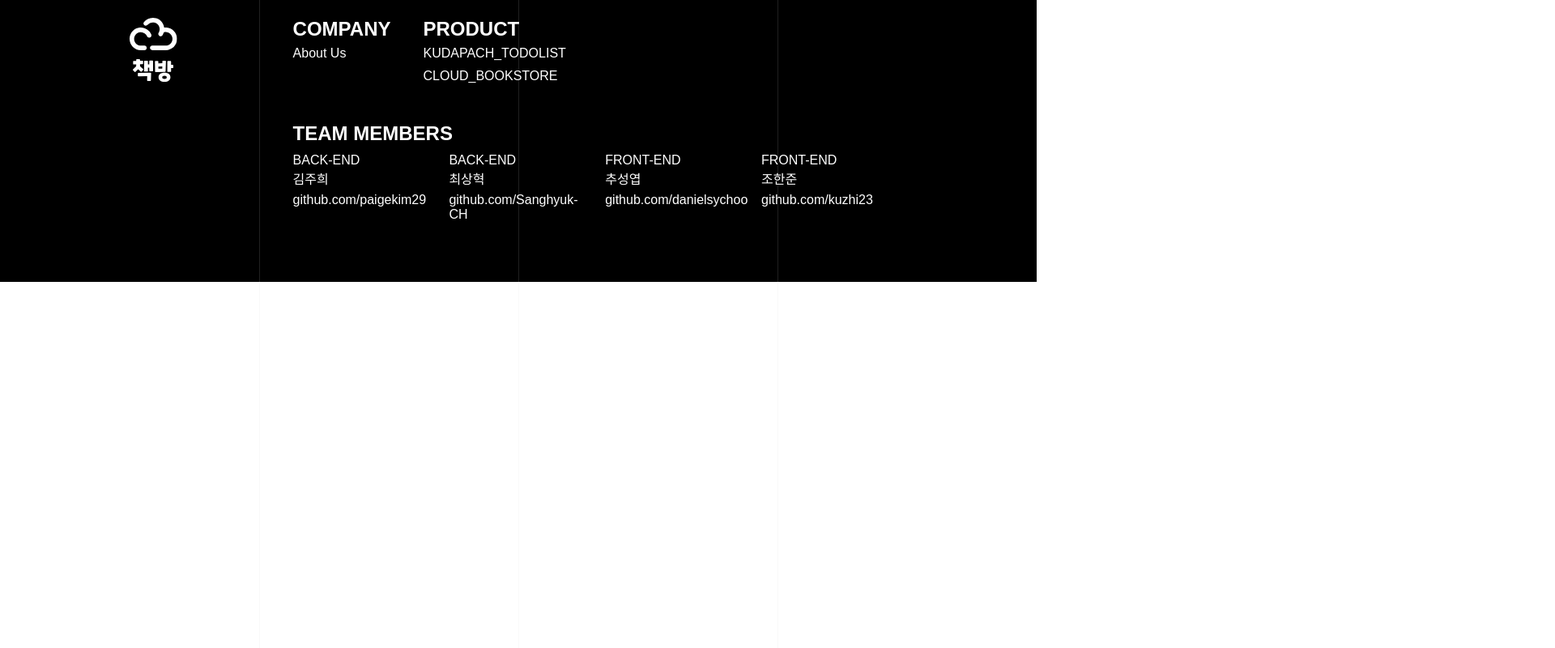
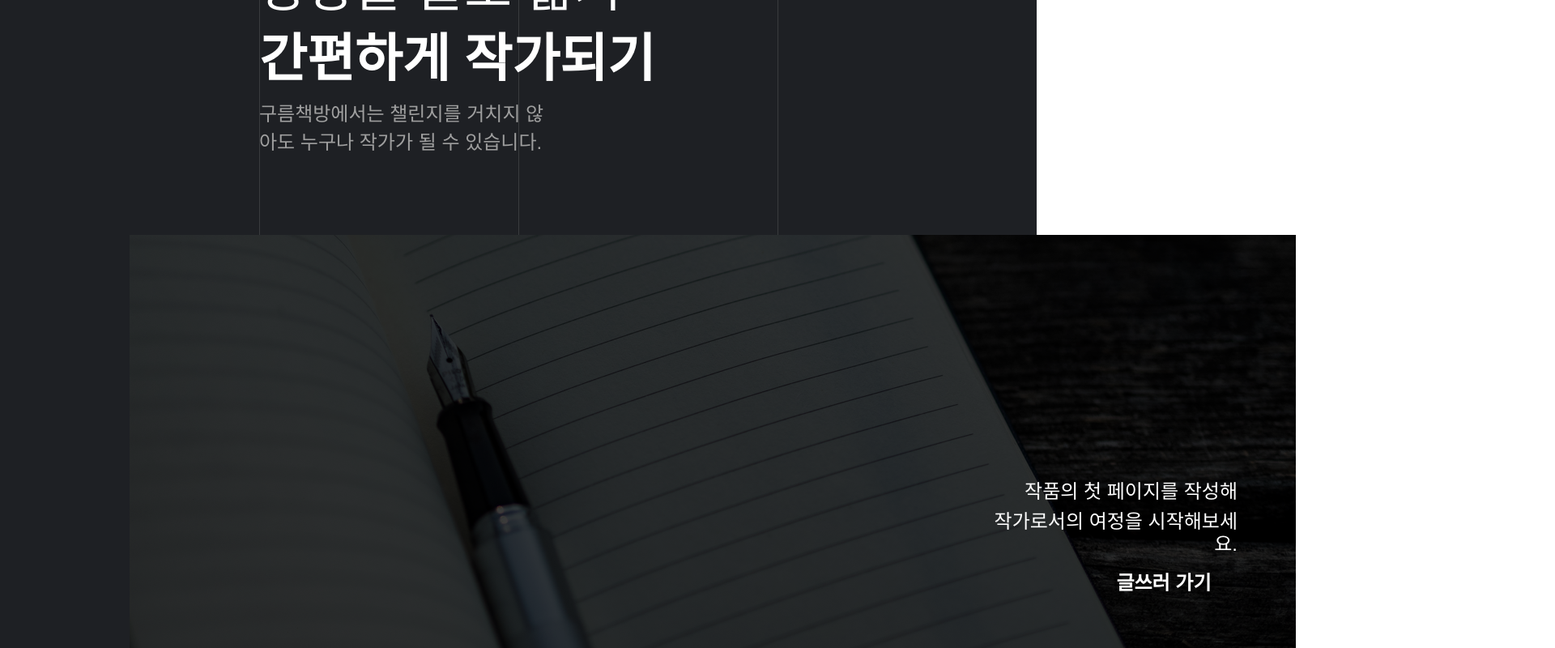
Before and after one commit to codestates/cloud-bookstore-client, a React (Create React App) app: page /landingpage in a window 1280 px wide. Shown: the part 2900-3700 px from the top of the page at 81% size, 1920 px wide, since content can reach past the window. Built offline with nearby package versions, Linux system fonts and the light colour scheme; no server answers.

Commit message:
Create WriteLure Wrapper

```diff
--- a/src/pages/Landingpage.tsx
+++ b/src/pages/Landingpage.tsx
@@ -6,6 +6,7 @@ import '../css/Landingpage.css';
 
 import Cover from './landingPageComponent/Cover';
 import BestNovel from './landingPageComponent/BestNovel';
+import WriteLure from './landingPageComponent/WriteLure';
 import Footer from './Footer';
 
 const Landingpage: React.FC = () => {
@@ -21,6 +22,7 @@ const Landingpage: React.FC = () => {
         </div>
         <Cover />
         <BestNovel />
+        <WriteLure />
         <div id="verticalLine1" className="verticalLine"></div>
         <div id="verticalLine2" className="verticalLine"></div>
         <div id="verticalLine3" className="verticalLine"></div>
--- a/src/pages/landingPageComponent/Cover.css
+++ b/src/pages/landingPageComponent/Cover.css
@@ -1,6 +1,6 @@
 .coverImg {
   margin: 48px 0 0 0;
-  width: 1920px;
+  width: 100%;
   height: 1000px;
   background-image: url('../../asset/landingpage/header.png');
 }
--- /dev/null
+++ b/src/pages/landingPageComponent/WriteLure.css
@@ -0,0 +1,63 @@
+.wholeWriteLureWrapper {
+  width: 100%;
+  height: 1114px;
+  color: white;
+}
+
+  .WriteLureText {
+    position: absolute;
+    left: 25%;
+    margin: 0;
+  }
+
+    .WriteLureText > p {
+      margin: 0;
+      font-size: 64px;
+      font-weight: 300;
+      color: #ffffff;
+    }
+    .WriteLureText > p:nth-child(2) {
+      margin: 13px 0;
+      font-weight: bold;
+    }
+    .WriteLureText > p:nth-child(3) {
+      width: 364px;
+      font-size: 24px;
+      line-height: 35px;
+      color: #9f9f9f;
+    }
+
+  .WriteLureImg {
+    position: absolute;
+    left: 12.5%;
+    margin: 340px 0 0 0;
+    width: 1440px;
+    height: 524px;
+    background-image: url('../../asset/landingpage/writeNovel.png');
+    z-index: 2;
+    display: flex;
+    justify-content: flex-end;
+  }
+
+    .WriteLureImgText {
+      margin: 0 72px 0 0;
+      display: flex;
+      flex-direction: column;
+      justify-content: flex-end;
+    }
+
+    .WriteLureImgText > p {
+      margin: 5px 0;
+      width: 326px;
+      text-align: right;
+      font-size: 24px;
+      font-weight: 300;
+    }
+    .WriteLureBtn {
+      margin: 16px 0 80px 170px;
+      width: 130px;
+      text-align: center;
+      font-size: 24px;
+      font-weight: bold;
+      cursor: pointer;
+    }
--- /dev/null
+++ b/src/pages/landingPageComponent/WriteLure.tsx
@@ -0,0 +1,25 @@
+import React from 'react';
+import './WriteLure.css';
+
+const WriteLure: React.FC = () => {
+  return (
+    <div className="wholeWriteLureWrapper">
+      <div className="WriteLureText">
+        <p>상상을 글로 옮겨</p>
+        <p>간편하게 작가되기</p>
+        <p>
+          구름책방에서는 챌린지를 거치지 않아도 누구나 작가가 될 수 있습니다.
+        </p>
+      </div>
+      <div className="WriteLureImg">
+        <div className="WriteLureImgText">
+          <p>작품의 첫 페이지를 작성해</p>
+          <p>작가로서의 여정을 시작해보세요.</p>
+          <div className="WriteLureBtn">글쓰러 가기</div>
+        </div>
+      </div>
+    </div>
+  );
+};
+
+export default WriteLure;
```
